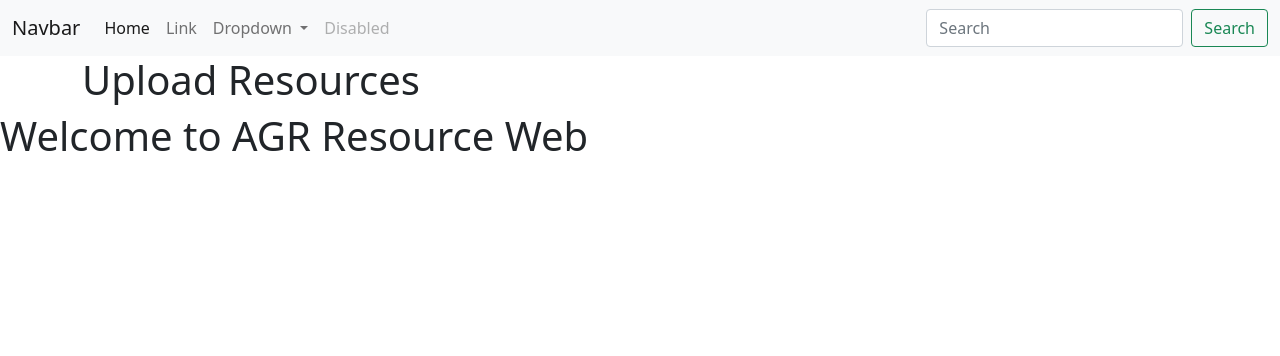
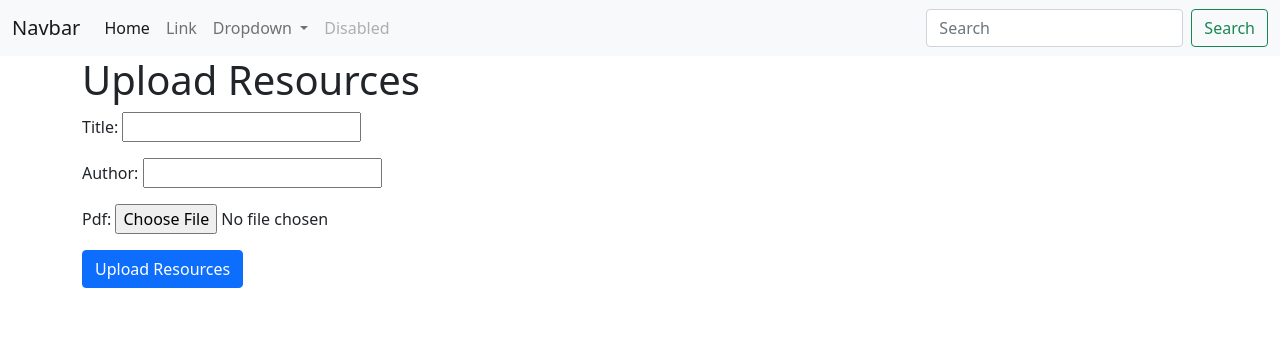
Before and after one commit to DKorir/AGR-Resource-Web, a Django app: page /resources/upload in a window 1280 px wide. Shown: the top 356 px of the page. Run offline with Django 4.2, Linux system fonts and the light colour scheme.

Commit message:
create logics for the uploads of the pdf files

```diff
--- a/Resource/templates/base.html
+++ b/Resource/templates/base.html
@@ -57,10 +57,6 @@
         {% endblock %}
       </div>
 
-        <h1>
-            Welcome to AGR Resource Web
-        </h1>
-
     <!-- Optional JavaScript; choose one of the two! -->
 
     <!-- Option 1: Bootstrap Bundle with Popper -->
--- a/Resource/templates/upload_resources.html
+++ b/Resource/templates/upload_resources.html
@@ -3,4 +3,10 @@
     <h1>
         Upload Resources
     </h1>
+    <form method="post" enctype="multipart/form-data">
+        {% csrf_token %}
+        {{ form.as_p }}
+        <button type="submit" class="btn btn-primary"> Upload Resources</button>
+
+    </form>
 {% endblock %}
--- a/Resource/views.py
+++ b/Resource/views.py
@@ -1,4 +1,4 @@
-from django.shortcuts import render
+from django.shortcuts import render,redirect
 from django.views.generic import TemplateView
 from .forms import ResourceForm
 class Home(TemplateView):
@@ -6,4 +6,13 @@ class Home(TemplateView):
 def resources_list(request):
     return render(request,'resources_list.html')
 def upload_resources(request):
-    return render(request,'upload_resources.html')
+    if request.method == 'POST':
+        form=ResourceForm()
+        if form.is_valid():
+            form.save()
+            return redirect('resources_list')
+    else:
+        form=ResourceForm()
+    return render(request,'upload_resources.html', {
+        'form': form
+    })
```
